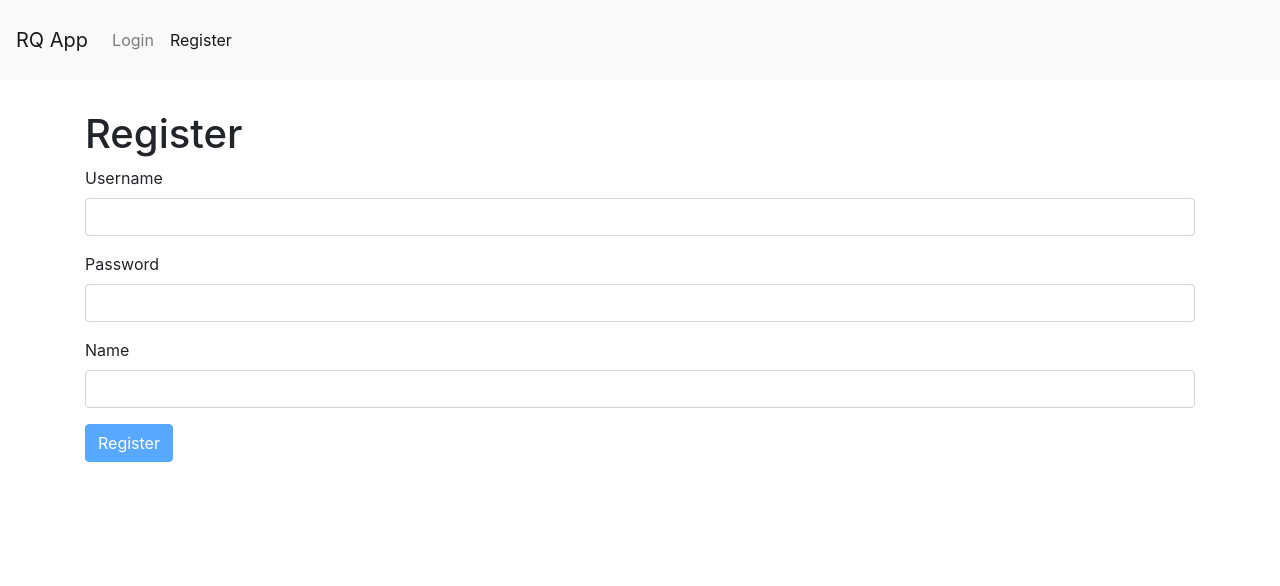
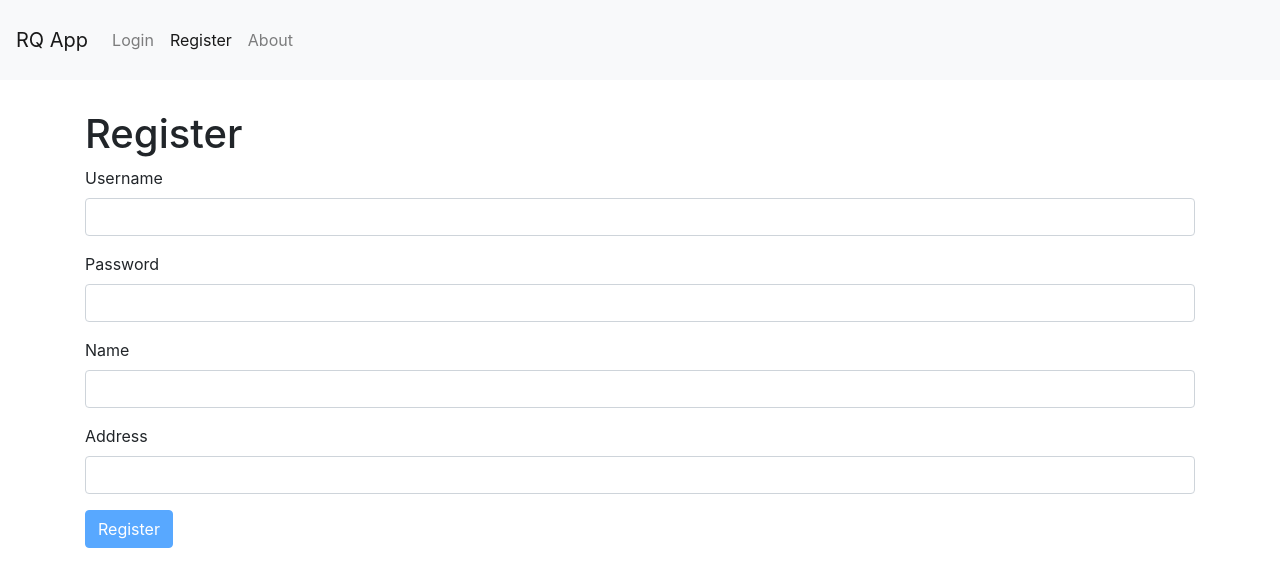
Before and after one commit to bradfordd/LATESTreliaquestapp, a React (Create React App) app: page /components/register in a window 1280 px wide. Shown: the top 586 px of the page. Built offline with nearby package versions, Linux system fonts and the light colour scheme.

Commit message:
Changes I made with Gustavo

```diff
--- a/src/App.js
+++ b/src/App.js
@@ -4,6 +4,7 @@ import { BrowserRouter, Route, Switch, Link, Redirect } from "react-router-dom";
 import LoginForm from "./components/LoginForm";
 import RegisterForm from "./components/RegisterForm";
 import NavBar from "./components/NavBar";
+import About from "./components/About"
 
 import "./App.css";
 
@@ -18,6 +19,7 @@ class App extends Component {
             <Route path="/components/login" exact component={LoginForm} />
 
             <Route path="/components/register" exact component={RegisterForm} />
+            <Route path="/components/about" exact component={About} />
 
             <Redirect from="/" exact to="/" />
             <Redirect to="/not-found" />
--- a/src/components/Form.js
+++ b/src/components/Form.js
@@ -1,4 +1,5 @@
 // Reusable "form" component.
+//YOU MAY NEED TO WORK ON THIS, STUDT JOI
 import React, { Component } from "react";
 import Joi from "joi-browser";
 import Input from "./Input";
--- a/src/components/NavBar.js
+++ b/src/components/NavBar.js
@@ -26,6 +26,9 @@ const NavBar = () => {
 
           <NavLink className="nav-item nav-link" to="/components/register">
             Register
+          </NavLink>
+          <NavLink className="nav-item nav-link" to="/components/about">
+            About
           </NavLink>
         </div>
       </div>
--- a/src/components/RegisterForm.js
+++ b/src/components/RegisterForm.js
@@ -1,10 +1,11 @@
+//WORK MAINLY ON THIS
 import React, { Component } from "react";
 import Joi from "joi-browser";
 import Form from "./Form";
 
 class RegisterForm extends Form {
   state = {
-    data: { username: "", password: "", name: "" },
+    data: { username: "", password: "", name: "" , address: ""},
     errors: {},
   };
 
@@ -12,6 +13,7 @@ class RegisterForm extends Form {
     username: Joi.string().required().email().label("Username"),
     password: Joi.string().required().min(5).label("Password"),
     name: Joi.string().required().label("Name"),
+    address: Joi.string().required().label("Address"),
   };
 
   doSubmit = () => {
@@ -26,6 +28,7 @@ class RegisterForm extends Form {
           {this.renderInput("username", "Username")}
           {this.renderInput("password", "Password", "password")}
           {this.renderInput("name", "Name")}
+          {this.renderInput("address", "Address")}
           {this.renderButton("Register")}
         </form>
       </div>
```
Also changed, not shown: 1 other file (tests, documents, lock files or other folders).
